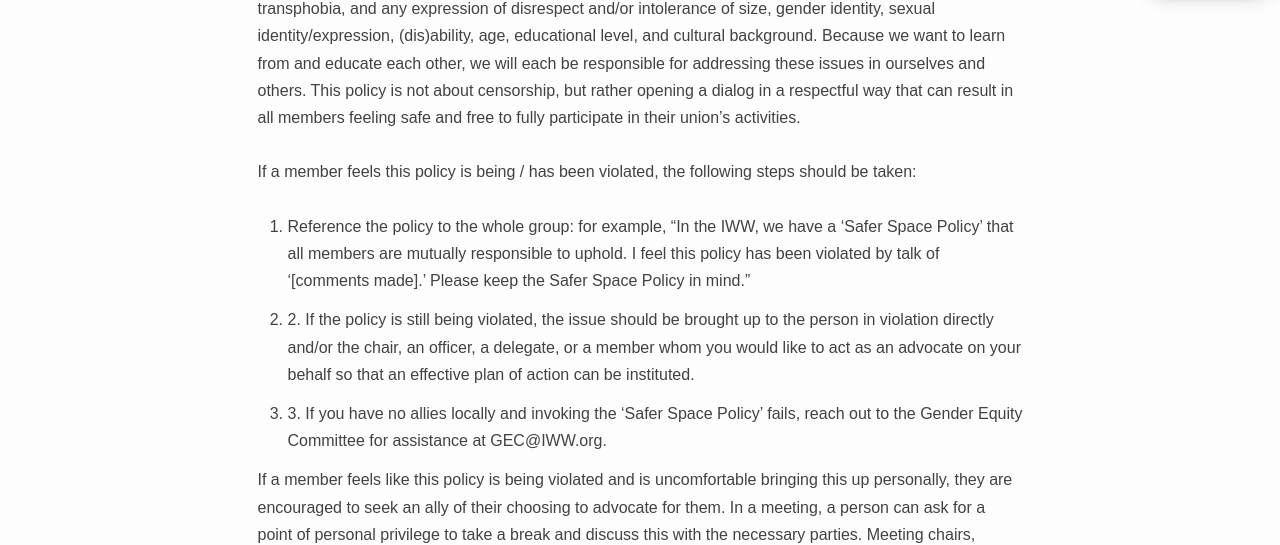
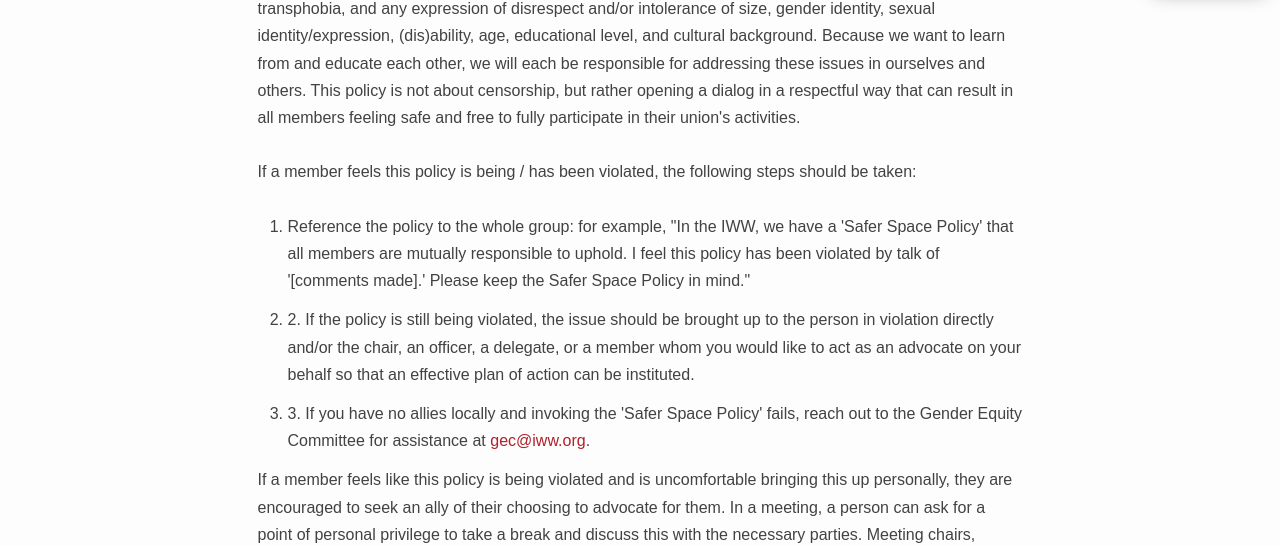
Before and after one commit to IWW-NYC-GMB/iww.nyc, a Jekyll site: the page built from safer-space.html, in a window 1280 px wide. Shown: the part 919-1464 px from the top of the page. Built offline with Jekyll 4.4.1, drawn with Linux system fonts in a browser that asks for light colours; some web fonts are replaced; some of the changed lines change nothing that is shown; some of the changed text lies outside the part shown.

Commit message:
Update safer-space.html

```diff
--- a/safer-space.html
+++ b/safer-space.html
@@ -5,12 +5,12 @@
 heading: true
 ---
 <p>The Industrial Workers of the World is a union committed to the emancipation of the working class. The working class is diverse and as a union we recognize that oppression is many layered. As such, we strive to keep our common places free from oppressive action, behavior, and language.</p><br>
-<p>These oppressive actions and words include but are not limited to: racism, sexism, homophobia, transphobia, and any expression of disrespect and/or intolerance of size, gender identity, sexual identity/expression, (dis)ability, age, educational level, and cultural background. Because we want to learn from and educate each other, we will each be responsible for addressing these issues in ourselves and others. This policy is not about censorship, but rather opening a dialog in a respectful way that can result in all members feeling safe and free to fully participate in their union’s activities.</p><br>
+<p>These oppressive actions and words include but are not limited to: racism, sexism, homophobia, transphobia, and any expression of disrespect and/or intolerance of size, gender identity, sexual identity/expression, (dis)ability, age, educational level, and cultural background. Because we want to learn from and educate each other, we will each be responsible for addressing these issues in ourselves and others. This policy is not about censorship, but rather opening a dialog in a respectful way that can result in all members feeling safe and free to fully participate in their union's activities.</p><br>
 <p>If a member feels this policy is being / has been violated, the following steps should be taken:</p><br>
 <ol>
-  <li>Reference the policy to the whole group: for example, “In the IWW, we have a ‘Safer Space Policy’ that all members are mutually responsible to uphold. I feel this policy has been violated by talk of ‘[comments made].’ Please keep the Safer Space Policy in mind.”
+  <li>Reference the policy to the whole group: for example, "In the IWW, we have a 'Safer Space Policy' that all members are mutually responsible to uphold. I feel this policy has been violated by talk of '[comments made].' Please keep the Safer Space Policy in mind."
   <li>2. If the policy is still being violated, the issue should be brought up to the person in violation directly and/or the chair, an officer, a delegate, or a member whom you would like to act as an advocate on your behalf so that an effective plan of action can be instituted.</li>
-  <li>3. If you have no allies locally and invoking the ‘Safer Space Policy’ fails, reach out to the Gender Equity Committee for assistance at GEC@IWW.org.</li>
+  <li>3. If you have no allies locally and invoking the 'Safer Space Policy' fails, reach out to the Gender Equity Committee for assistance at <a href="mailto:gec@iww.org">gec@iww.org</a>.</li>
 </ol>
 <p>If a member feels like this policy is being violated and is uncomfortable bringing this up personally, they are encouraged to seek an ally of their choosing to advocate for them. In a meeting, a person can ask for a point of personal privilege to take a break and discuss this with the necessary parties. Meeting chairs, officers, delegates, and members should be conscious of this policy and address issues as they arise.</p><br>
 <p>Further, space shall be defined as any office, meeting, event (including trainings, celebrations, social gatherings, etc.), internet platform (including listservs, facebook, we.riseup, twitter, etc.) that is IWW sponsored, which includes any body formally recognized by the IWW, such as General Membership Branches, Regional Organizing Committees and Regional Administrations, Industrial Union Branches, other committees, and any accountable sub-formation of the aforementioned bodies.</p><br>
```
